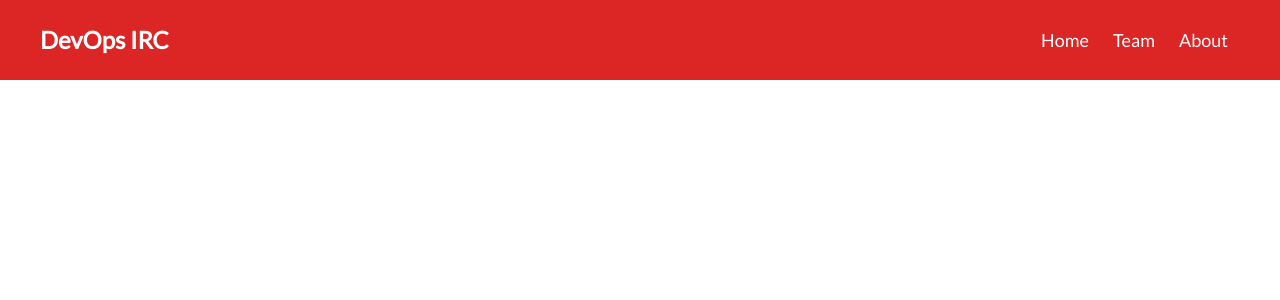
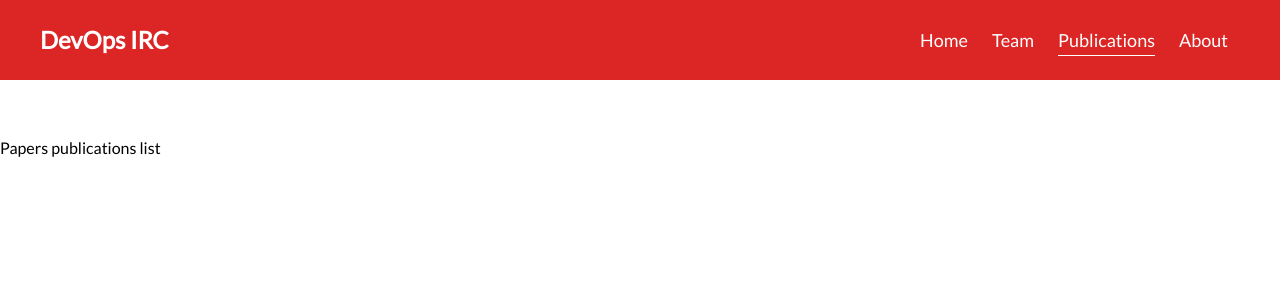
Before and after one commit to devopsirc/devopsirc.github.io, a Vue app: page /publications in a window 1280 px wide. Shown: the top 300 px of the page. Built offline with nearby package versions, Linux system fonts and the light colour scheme; what tw-elements would draw is missing.

Commit message:
publications page added

```diff
--- a/src/router/index.js
+++ b/src/router/index.js
@@ -1,6 +1,7 @@
 import { createRouter, createWebHistory } from 'vue-router'
 import HomeView from '../views/HomeView.vue'
 import TeamView from '../views/TeamView.vue'
+import PublicationsView from '../views/PublicationsView.vue'
 
 const router = createRouter({
   history: createWebHistory(import.meta.env.BASE_URL),
@@ -16,6 +17,11 @@ const router = createRouter({
       component: TeamView
     },
     {
+      path: '/publications',
+      name: 'Publications',
+      component: PublicationsView
+    },
+    {
       path: '/about',
       name: 'About',
       // route level code-splitting
--- /dev/null
+++ b/src/views/PublicationsView.vue
@@ -0,0 +1,5 @@
+<template>
+  <div class="team">
+    <h1>Papers publications list</h1>
+  </div>
+</template>
```
